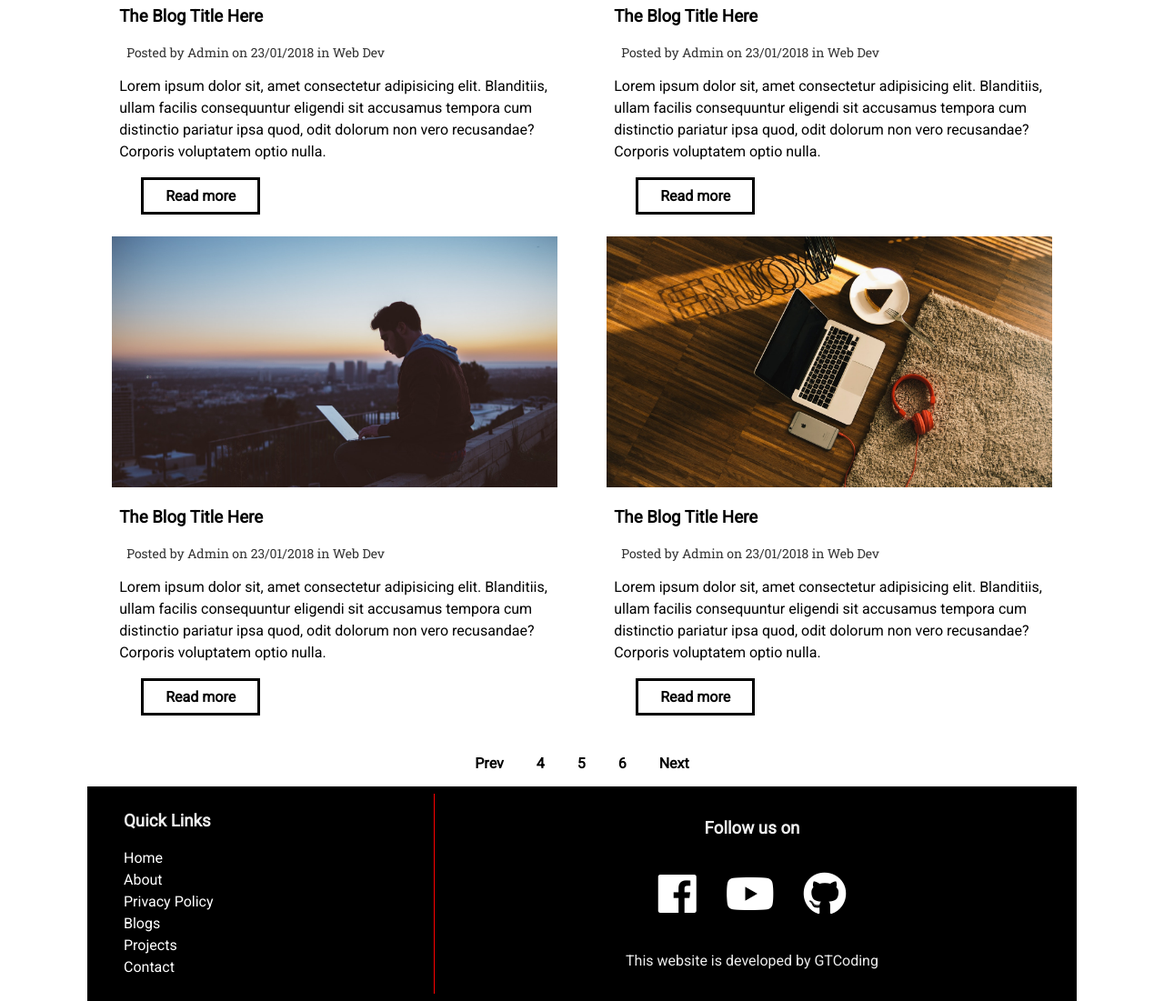
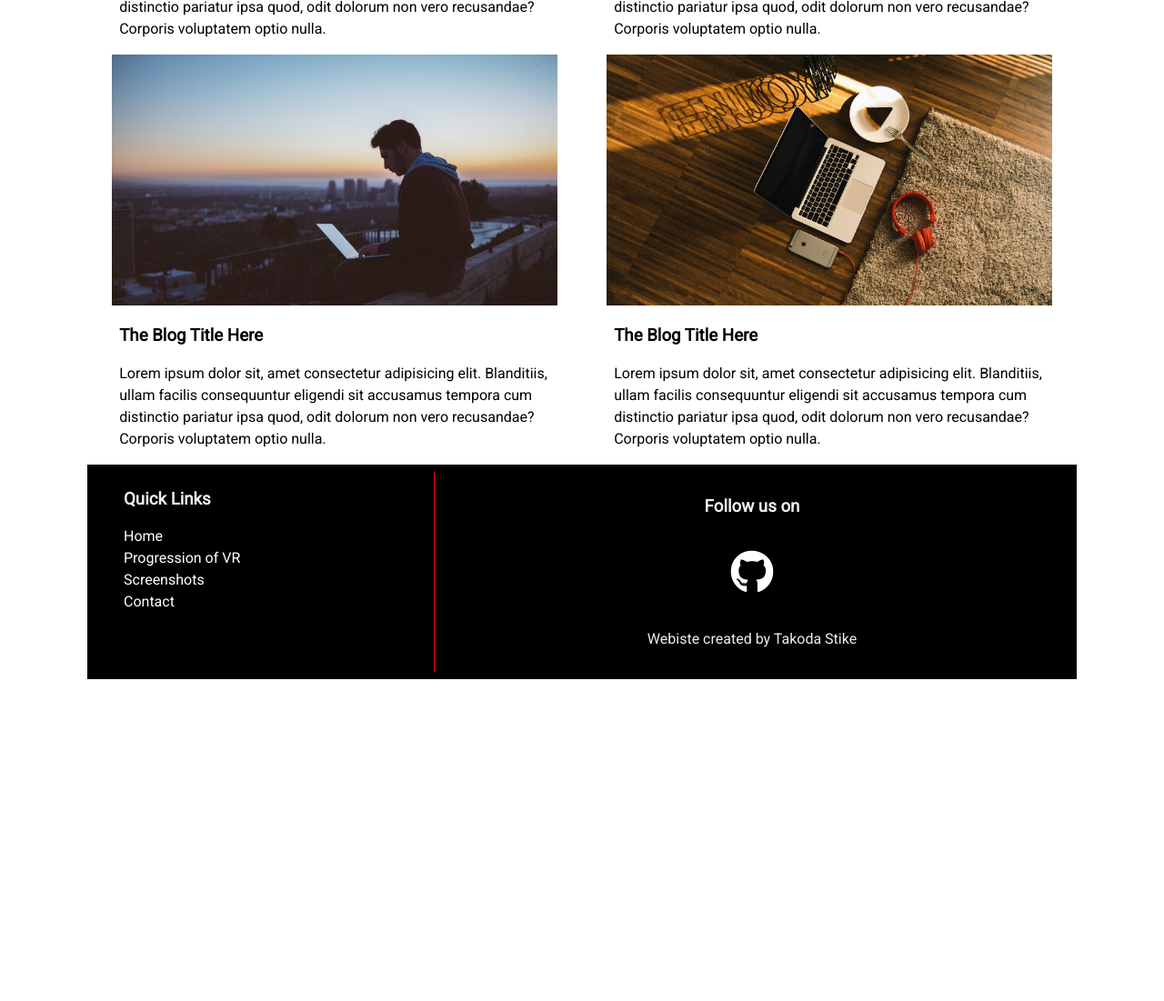
Before and after one commit to Takoda437/Website-for-IMED-265, a plain HTML site: page blogslist.html in a window 1280 px wide. Shown: the part 1034-2135 px from the top of the page at 91% size. After the commit the page ends 1781 px from the top, so only its background shows below. Drawn offline with Linux system fonts and the light colour scheme.

Commit message:
Fixed all page errors
Went through and fixed all the href links. I also fixed all errors and bugs. Got rid of unnecessary items. All needs to be done is chnage text and images and finish contact and screenshot page

```diff
--- a/blogslist.html
+++ b/blogslist.html
@@ -22,7 +22,7 @@
               <a href="blogslist.html">Progression of VR</a>
           </li>
           <li>
-              <a href="blogslist.html">Projects</a>
+              <a href="blogpost.html">Screenshots</a>
           </li>
           <li>
               <a href="about.html">About</a>
@@ -50,7 +50,7 @@
               <a class="active" href="blogslist.html">Progression of VR</a>
           </li>
           <li>
-              <a href="blogslist.html">Screenshots</a>
+              <a href="blogpost.html">Screenshots</a>
           </li>
           <li>
               <a href="about.html">Contact</a>
@@ -82,15 +82,12 @@
           <a href="blogpost.html">
             <h3>The Blog Title Here</h3>
           </a>
-          <div class="card-meta">
-            Posted by Admin on 23/01/2018 in
-            <a href="#">Web Dev</a>
-          </div>
+
           <p>
             Lorem ipsum dolor sit, amet consectetur adipisicing elit. Blanditiis, ullam facilis consequuntur eligendi sit accusamus tempora
             cum distinctio pariatur ipsa quod, odit dolorum non vero recusandae? Corporis voluptatem optio nulla.
           </p>
-          <a href="blogpost.html" class="btn-readmore">Read more</a>
+
         </div>
       </div>
 
@@ -105,15 +102,12 @@
           <a href="#">
             <h3>The Blog Title Here</h3>
           </a>
-          <div class="card-meta">
-            Posted by Admin on 23/01/2018 in
-            <a href="#">Web Dev</a>
-          </div>
+
           <p>
             Lorem ipsum dolor sit, amet consectetur adipisicing elit. Blanditiis, ullam facilis consequuntur eligendi sit accusamus tempora
             cum distinctio pariatur ipsa quod, odit dolorum non vero recusandae? Corporis voluptatem optio nulla.
           </p>
-          <a href="#" class="btn-readmore">Read more</a>
+
         </div>
       </div>
 
@@ -128,15 +122,12 @@
           <a href="blogpost.html">
             <h3>The Blog Title Here</h3>
           </a>
-          <div class="card-meta">
-            Posted by Admin on 23/01/2018 in
-            <a href="#">Web Dev</a>
-          </div>
+
           <p>
             Lorem ipsum dolor sit, amet consectetur adipisicing elit. Blanditiis, ullam facilis consequuntur eligendi sit accusamus tempora
             cum distinctio pariatur ipsa quod, odit dolorum non vero recusandae? Corporis voluptatem optio nulla.
           </p>
-          <a href="blogpost.html" class="btn-readmore">Read more</a>
+
         </div>
       </div>
 
@@ -151,15 +142,12 @@
           <a href="#">
             <h3>The Blog Title Here</h3>
           </a>
-          <div class="card-meta">
-            Posted by Admin on 23/01/2018 in
-            <a href="#">Web Dev</a>
-          </div>
+
           <p>
             Lorem ipsum dolor sit, amet consectetur adipisicing elit. Blanditiis, ullam facilis consequuntur eligendi sit accusamus tempora
             cum distinctio pariatur ipsa quod, odit dolorum non vero recusandae? Corporis voluptatem optio nulla.
           </p>
-          <a href="#" class="btn-readmore">Read more</a>
+
         </div>
       </div>
 
@@ -174,15 +162,11 @@
           <a href="blogpost.html">
             <h3>The Blog Title Here</h3>
           </a>
-          <div class="card-meta">
-            Posted by Admin on 23/01/2018 in
-            <a href="#">Web Dev</a>
-          </div>
+
           <p>
             Lorem ipsum dolor sit, amet consectetur adipisicing elit. Blanditiis, ullam facilis consequuntur eligendi sit accusamus tempora
             cum distinctio pariatur ipsa quod, odit dolorum non vero recusandae? Corporis voluptatem optio nulla.
           </p>
-          <a href="blogpost.html" class="btn-readmore">Read more</a>
         </div>
       </div>
 
@@ -197,26 +181,17 @@
           <a href="#">
             <h3>The Blog Title Here</h3>
           </a>
-          <div class="card-meta">
-            Posted by Admin on 23/01/2018 in
-            <a href="#">Web Dev</a>
-          </div>
+
           <p>
             Lorem ipsum dolor sit, amet consectetur adipisicing elit. Blanditiis, ullam facilis consequuntur eligendi sit accusamus tempora
             cum distinctio pariatur ipsa quod, odit dolorum non vero recusandae? Corporis voluptatem optio nulla.
           </p>
-          <a href="#" class="btn-readmore">Read more</a>
+
         </div>
       </div>
     </section>
 
-    <div class="pagination">
-      <a href="#">Prev</a>
-      <a href="#">4</a>
-      <a href="#">5</a>
-      <a href="#">6</a>
-      <a href="#">Next</a>
-    </div>
+
 
     <footer>
         <div id="left-footer">
@@ -227,22 +202,15 @@
                         <a href="index.html">Home</a>
                     </li>
                     <li>
-                        <a href="about.html">About</a>
+                        <a href="blogslist.html">Progression of VR</a>
                     </li>
                     <li>
-                        <a href="#">Privacy Policy</a>
+                        <a href="blogpost.html">Screenshots</a>
                     </li>
                     <li>
-                        <a href="blogslist.html">Blogs</a>
-                    </li>
-                    <li>
-                        <a href="blogslist.html">Projects</a>
-                    </li>
-                    <li>
-                        <a href="#">Contact</a>
+                        <a href="about.html">Contact</a>
                     </li>
                 </ul>
-            </p>
         </div>
 
         <div id="right-footer">
@@ -250,23 +218,13 @@
             <div id="social-media-footer">
                 <ul>
                     <li>
-                        <a href="#">
-                            <i class="fab fa-facebook"></i>
-                        </a>
-                    </li>
-                    <li>
-                        <a href="#">
-                            <i class="fab fa-youtube"></i>
-                        </a>
-                    </li>
-                    <li>
-                        <a href="#">
+                        <a href="https://github.com/Takoda437">
                             <i class="fab fa-github"></i>
                         </a>
                     </li>
                 </ul>
             </div>
-            <p>This website is developed by GTCoding</p>
+            <p>Webiste created by Takoda Stike</p>
         </div>
     </footer>
 
```
Also changed, not shown: Index.html (+13 -22 lines), about.html (+14 -29 lines), blogpost.html (+11 -32 lines), index.html (+13 -22 lines).
